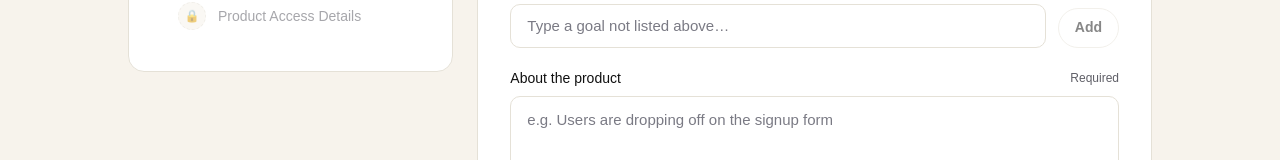
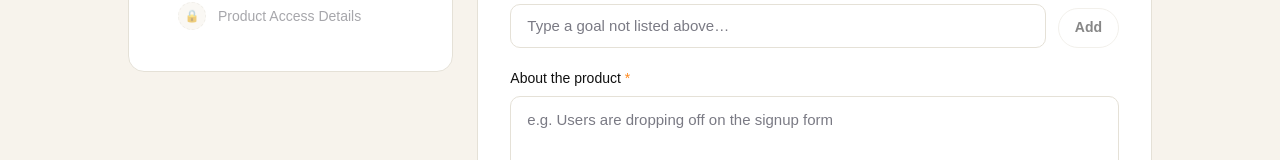
Before and after one commit to StudiovitaminD/ux-audit-tool, a Next.js app: page /audit in a window 1280 px wide. Shown: the part 514-674 px from the top of the page. Built offline with nearby package versions, Linux system fonts and the light colour scheme.

Commit message:
Use required marker for audit abstract

```diff
--- a/src/components/audit/audit-form.tsx
+++ b/src/components/audit/audit-form.tsx
@@ -1738,8 +1738,11 @@ export function AuditForm() {
 
               {/* UPDATED: Reason for Audit (free text) */}
               <Field
-                label="About the product"
-                hint="Required"
+                label={
+                  <>
+                    About the product <span className="text-[color:var(--accent)]" aria-label="required">*</span>
+                  </>
+                }
                 error={showErrorsForStep ? validation.knownProblem : undefined}
               >
                 <Textarea
--- a/src/components/ui/field.tsx
+++ b/src/components/ui/field.tsx
@@ -1,4 +1,4 @@
-import { ComponentProps, PropsWithChildren, useId } from "react";
+import { ComponentProps, PropsWithChildren, ReactNode, useId } from "react";
 
 function cx(...classes: Array<string | undefined | false>) {
   return classes.filter(Boolean).join(" ");
@@ -10,7 +10,7 @@ export function Field({
   error,
   children,
 }: PropsWithChildren<{
-  label: string;
+  label: ReactNode;
   hint?: string;
   error?: string;
 }>) {
```
